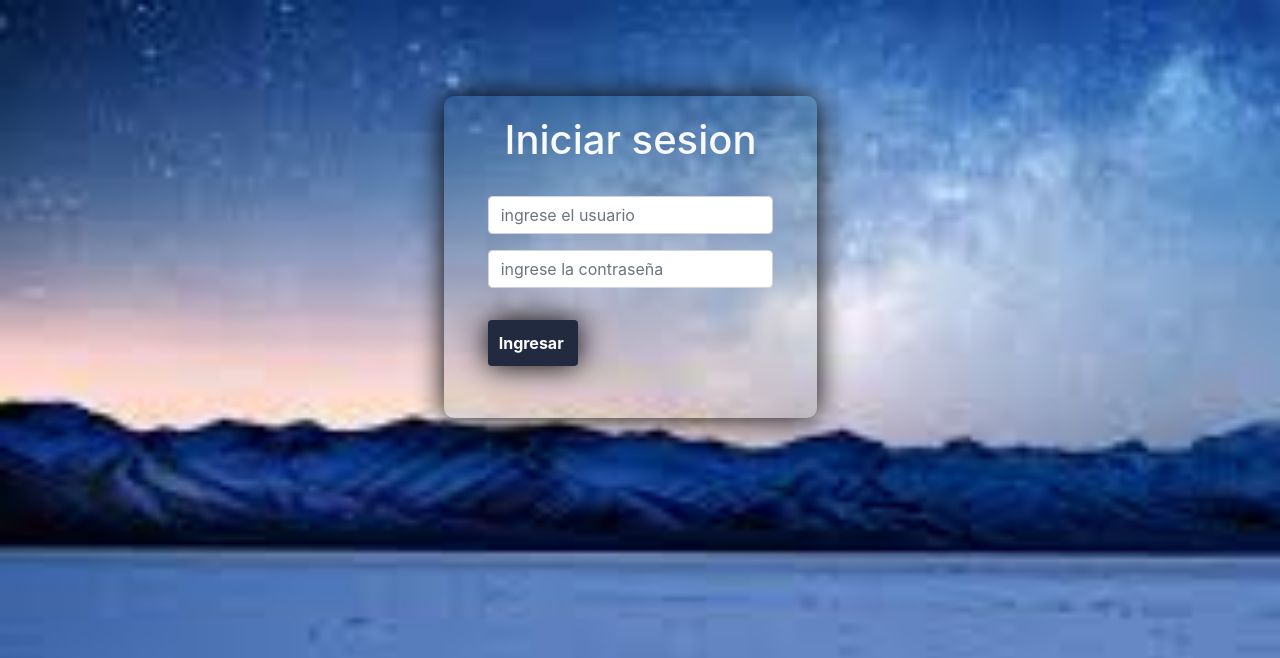
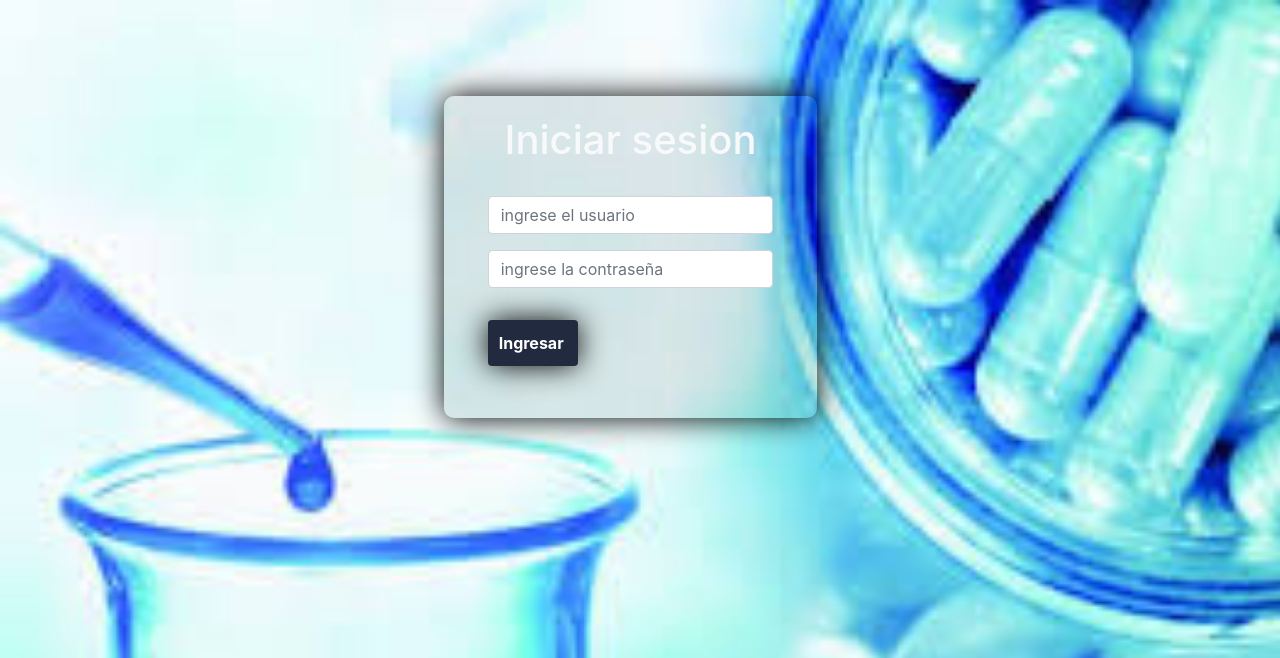
Before and after one commit to JuanChasoy/IPS_CECEP, a PHP site: page / in a window 1280 px wide. Shown: the top 658 px of the page. Run offline with PHP 8.4, Linux system fonts and the light colour scheme.

Commit message:
se cambia imagen de fondo en el inicio

```diff
--- a/css/style.css
+++ b/css/style.css
@@ -1,5 +1,5 @@
 body{
-    background-image: url(../img/moun.jpg);
+    background-image: url(../img/fondo.jpg);
     background-repeat: no-repeat;
     background-size: cover;
     background-attachment: fixed;
```
